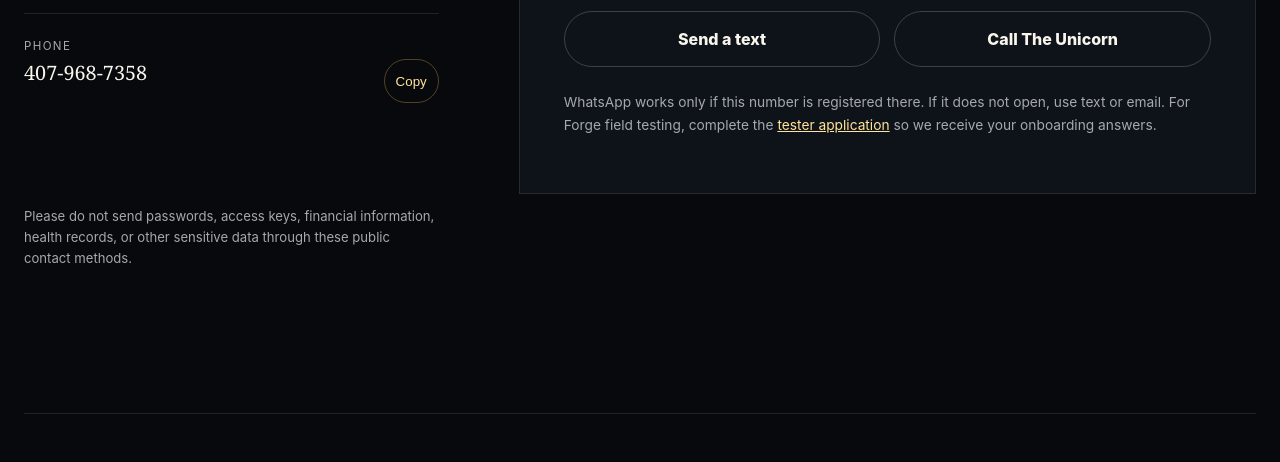
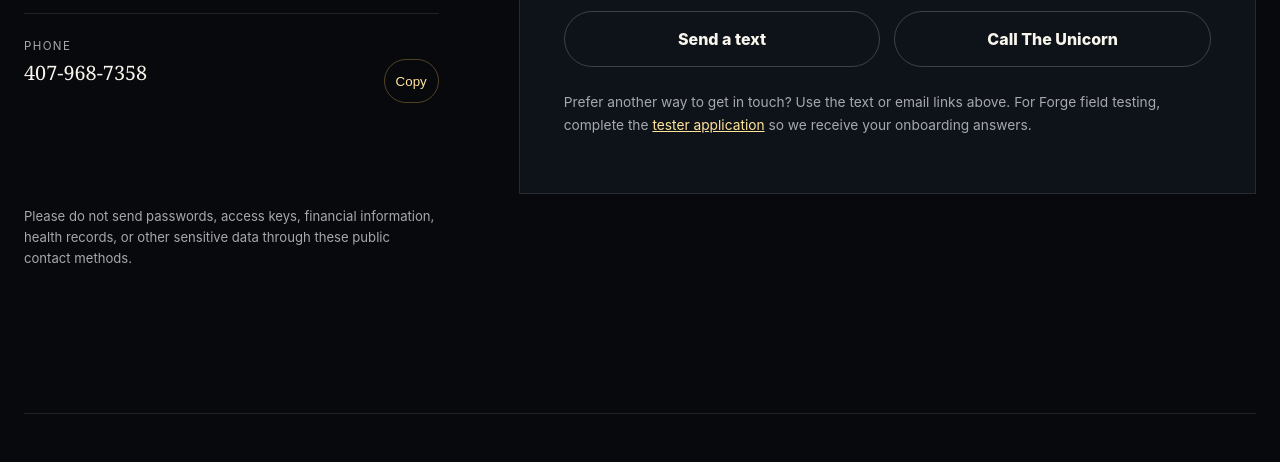
Before and after one commit to Jnthhrn8/tethered-unicorn-labs, a plain HTML site: page contact.html in a window 1280 px wide. Shown: the part 996-1458 px from the top of the page. Drawn offline with Linux system fonts and the light colour scheme.

Commit message:
Clarify contact options beneath WhatsApp link

```diff
--- a/contact.html
+++ b/contact.html
@@ -46,7 +46,7 @@
             <a class="button secondary" href="sms:+14079687358">Send a text</a>
             <a class="button secondary" href="tel:+14079687358">Call The Unicorn</a>
           </div>
-          <p class="direct-contact-note">WhatsApp works only if this number is registered there. If it does not open, use text or email. For Forge field testing, complete the <a href="forge.html#testing">tester application</a> so we receive your onboarding answers.</p>
+          <p class="direct-contact-note">Prefer another way to get in touch? Use the text or email links above. For Forge field testing, complete the <a href="forge.html#testing">tester application</a> so we receive your onboarding answers.</p>
         </div>
       </section>
     </main>
```
